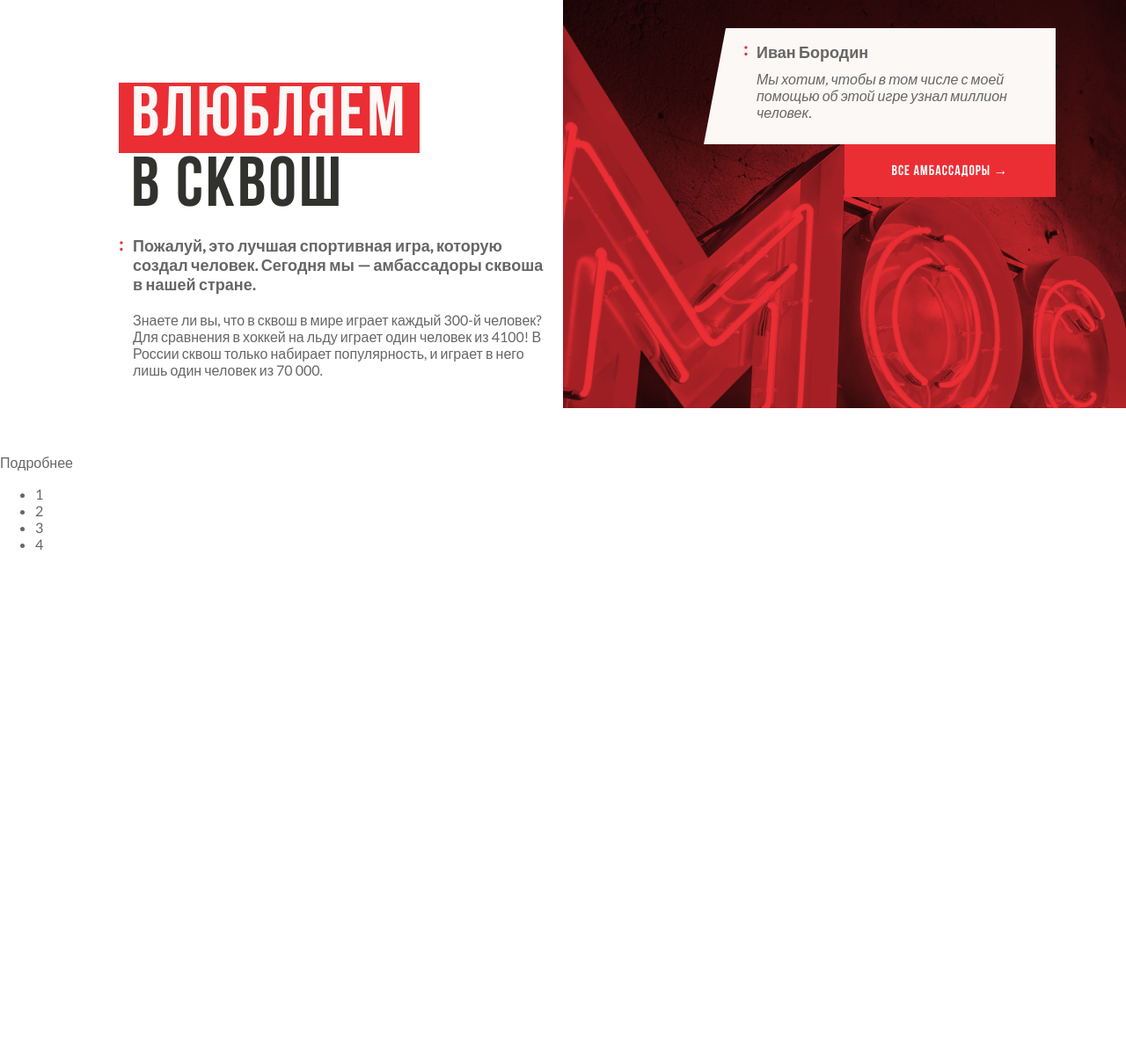
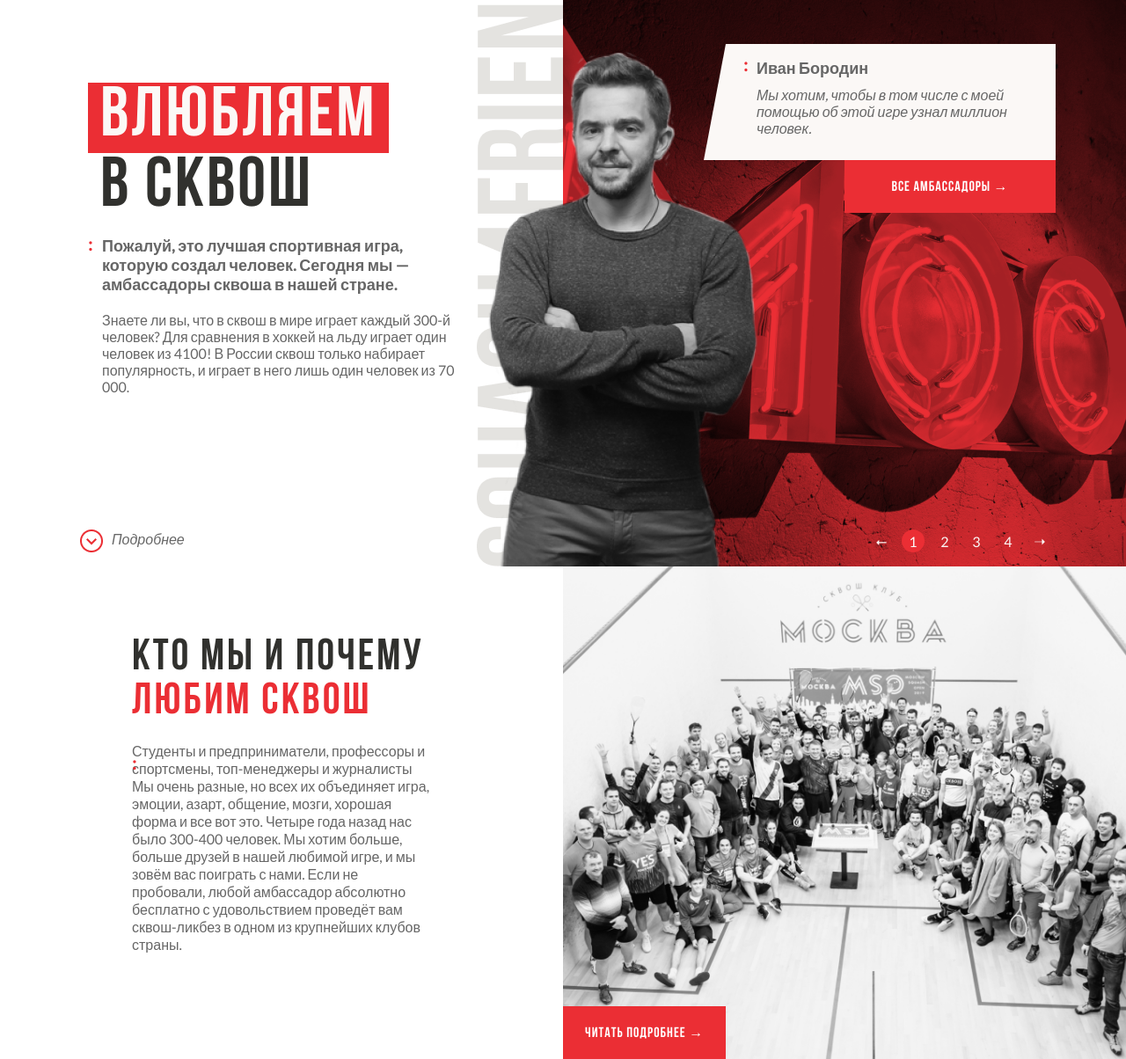
Before and after one commit to mirexdoors/squash4friends, a website built with webpack: page src/index.html in a window 1280 px wide. Shown: the part 115-1319 px from the top of the page at 88% size. Before the commit the page ends 800 px from the top, so only its background shows below. Built offline with nearby package versions, Linux system fonts and the light colour scheme; a web font is replaced by a local one.

Commit message:
start about block

```diff
--- a/src/css/style.css
+++ b/src/css/style.css
@@ -32,6 +32,7 @@ body {
 }
 .logoSymbol {
     position: relative;
+    z-index: 100;
 }
 .logoSymbol::before {
     content: ':';
@@ -180,6 +181,7 @@ body {
     align-items: center;
     font-family: Bebas Neue, sans-serif;
     height: 100%;
+    padding: 0 25px;
     font-size: 16px;
     font-weight: bold;
     letter-spacing: 1px;
@@ -204,13 +206,15 @@ body {
 .slider {
     position: relative;
     width: 100%;
-    min-height: 660px;
+
+    position: relative;
 }
 
 .slide {
     display: flex;
     width: 100%;
     height: 100%;
+    min-height: 660px;
 }
 
 .slide__block {
@@ -220,12 +224,34 @@ body {
 
 .slide__description {
     padding-top: 110px;
-    padding-left: 135px;
+    padding-left: 100px;
 }
 .slide__footer {
     position: absolute;
     bottom: 0;
+    display: flex;
+    width: 100%;
+    justify-content: space-between;
+    align-items: center;
+    padding: 0 75px;
     background: transparent;
+    z-index: 10;
+}
+.slideFooter__more {
+    border: 0;
+    background: transparent;
+    font-size: 16px;
+    line-height: 19px;
+    font-style: italic;
+    color: #666666;
+}
+.slideFooter__more::before {
+    content: url(../img/slider/arrow-down.png);
+    display: inline-block;
+    vertical-align: middle;
+    padding: 10px;
+    width: 26px;
+    height: 26px;
 }
 .slidePromo {
     position: relative;
@@ -276,6 +302,17 @@ body {
     line-height: 22px;
     font-style: normal;
 }
+.slideDescription {
+    position: relative;
+    overflow: hidden;
+    z-index: 10;
+}
+.slideDescription__verticalImage {
+    position: absolute;
+    bottom: 0;
+    right: -6px;
+    z-index: 1;
+}
 .slideTitle {
     font-family: "Bebas Neue";
     font-size: 80px;
@@ -295,7 +332,7 @@ body {
 }
 
 .slideDescription__content {
-    padding: 14px 16px;
+    padding: 14px 115px 14px 16px;
     color: #666666;
 }
 .slideDescription__text {
@@ -314,4 +351,70 @@ body {
     margin-right: 0;
     margin-left: auto;
 }
+.slide__person {
+    position: absolute;
+    bottom: -3px;
+    left: 42%;
+    max-width: 340px;
+    height: auto;
+    z-index: 10;
+}
+.slidePagination {
+    width:auto;
+    color:#FBF8F6;
+}
+.slidePagination__container {
+    display: flex;
+    list-style-type: none;
+}
+.slidePagination__item {
+    width: 26px;
+    height: 26px;
+    display: flex;
+    justify-content: center;
+    align-items: center;
+    margin-right: 10px;
+    cursor: pointer;
+}
+.slidePagination__item.slidePagination__item--active {
+    border-radius: 50%;
+    background-color: #EB2E34;
+}
 /*slider end*/
+
+/*about start*/
+.about {
+    display: flex;
+    width: 100%;
+}
+.about__block {
+    width: 50%;
+    padding: 80px 150px 120px;
+}
+.about__block--photo {
+    position: relative;
+    background-size: cover;
+    z-index: 1;
+}
+.about__linkBlock {
+    position: absolute;
+    width: auto;
+    left: 0;
+    bottom: 0;
+    z-index: 10;
+}
+.aboutTitle {
+    font-family: Bebas Neue;
+    font-weight: bold;
+    font-size: 50px;
+    line-height: 50px;
+    letter-spacing: 3px;
+    margin-bottom: 20px;
+}
+.aboutTitle__text {
+    color: #31312E;
+}
+.aboutTitle__text--red {
+    color: #EB2E34;
+}
+/*about end*/
--- a/src/index.html
+++ b/src/index.html
@@ -91,7 +91,7 @@
                         человек. Сегодня мы — амбассадоры сквоша в нашей стране.</span>
                     <span class="slideDescription__text">Знаете ли вы, что в сквош в мире играет каждый 300-й человек? Для сравнения в хоккей на льду играет один человек из 4100! В России сквош только набирает популярность, и играет в него лишь один человек из 70 000.</span>
                 </div>
-                <!--                <img class="slideDescription__verticalImage" src="img/slider/squash4friends.png">-->
+                <img class="slideDescription__verticalImage" src="./img/slider/squash4friends.png">
             </div>
             <div class="slide__photo slidePromo slide__block" style="background-image: url('img/slider/moskva.png')">
                 <div class="slidePromo__container">
@@ -111,17 +111,48 @@
                 <div class="slidePromo__overlay"></div>
             </div>
             <div class="slide__footer slideFooter">
-                <div class="slideFooter__more">Подробнее</div>
+                <button class="slideFooter__more">Подробнее</button>
                 <div class="slideFooter__pagination slidePagination">
                     <ul class="slidePagination__container">
+                        <li
+                                class="slidePagination__item slidePagination__item--arrow slidePagination__itemArrow--left">&#11104;</li>
                         <li class="slidePagination__item slidePagination__item--active">1</li>
                         <li class="slidePagination__item">2</li>
                         <li class="slidePagination__item">3</li>
                         <li class="slidePagination__item">4</li>
+                        <li
+                                class="slidePagination__item slidePagination__itemArrow slidePagination__itemArrow--right">&#10141;</li>
                     </ul>
                 </div>
             </div>
             <div class="slide__person">
+                <img class="slide__personImage" src="./img/slider/person.png" alt="">
+            </div>
+        </div>
+    </section>
+
+
+    <section class="about">
+        <div class="about__block about__block--descr">
+            <div class="about__title aboutTitle">
+                    <span class="aboutTitle__text">
+                        Кто мы и почему
+                    </span>
+                <br>
+                <span class="aboutTitle__text aboutTitle__text--red">любим сквош</span>
+            </div>
+            <div class="aboutDescription__content  logoSymbol logoSymbol--red">
+                    <span class="aboutDescription__text aboutDescription__text--bold">
+                        Студенты и предприниматели, профессоры и спортсмены, топ-менеджеры и журналисты
+                    </span>
+                <span class="aboutDescription__text">
+                    Мы очень разные, но всех их объединяет игра, эмоции, азарт, общение, мозги, хорошая форма и все вот это. Четыре года назад нас было 300-400 человек. Мы хотим больше, больше друзей в нашей любимой игре, и мы зовём вас поиграть с нами. Если не пробовали, любой амбассадор абсолютно бесплатно с удовольствием проведёт вам сквош-ликбез в одном из крупнейших клубов страны.
+                </span>
+            </div>
+        </div>
+        <div class="about__block about__block--photo" style="background-image: url(./img/about/about.png)">
+            <div class="about__linkBlock linkBlock"> <a href="#" class="linkBlock__item linkBlock__item--red">Читать
+                подробнее →</a>
             </div>
         </div>
     </section>
```
Also changed, not shown: src/img/about/about.png (added), src/img/slider/arrow-down.png (added), src/img/slider/person.png (added).
